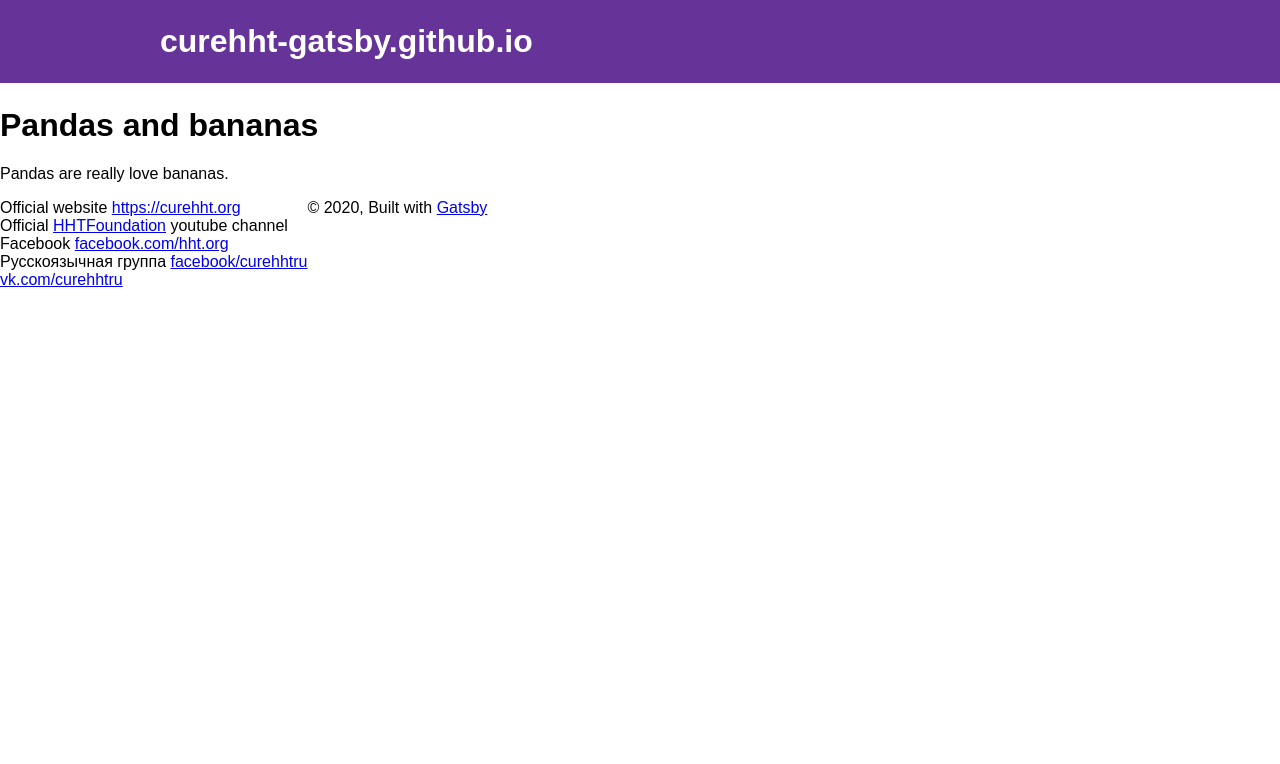
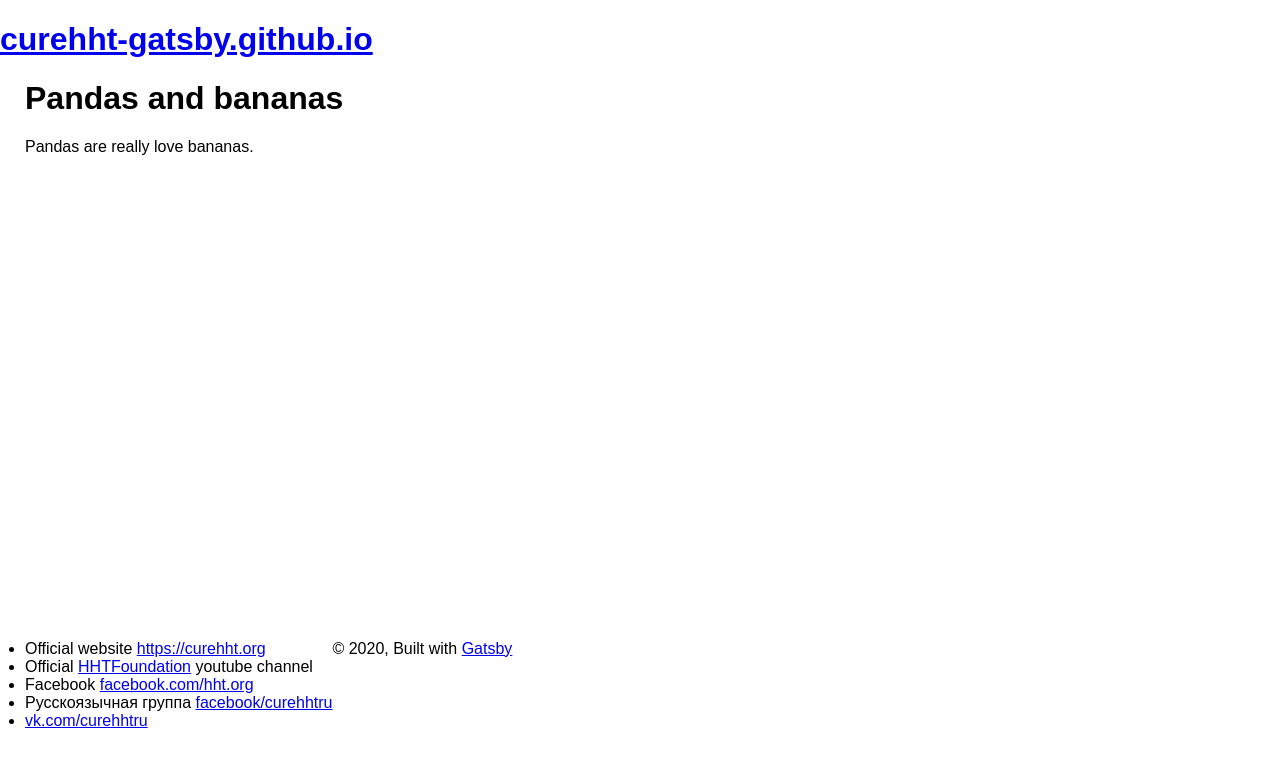
Before and after one commit to curehht/curehht.github.io, a Gatsby site: page /pandas-and-bananas/ in a window 1280 px wide. Built offline with nearby package versions, Linux system fonts and the light colour scheme; Gatsby itself is replaced by a stand-in of ours.

Commit message:
Fix articles styles

```diff
--- a/content/pages/diet/blood-thinners/blood-thinners.md
+++ b/content/pages/diet/blood-thinners/blood-thinners.md
@@ -1,6 +1,6 @@
 ---
 title: "Продукты и пищевые добавки, разжижающие кровь"
-date: "26.01.2020"
+date: "2020-01-26"
 source: https://curehht.org/wp-content/uploads/2017/11/Blood-Thinning-Foods-to-Avoid.pdf
 tags: питание, диета, пищевые добавки
 ---
--- a/src/components/header.js
+++ b/src/components/header.js
@@ -3,27 +3,10 @@
 import React from "react"
 
 const Header = ({ siteTitle }) => (
-  <header
-    style={{
-      background: `rebeccapurple`,
-      marginBottom: `1.45rem`,
-    }}
-  >
-    <div
-      style={{
-        margin: `0 auto`,
-        maxWidth: 960,
-        padding: `1.45rem 1.0875rem`,
-      }}
-    >
-      <h1 style={{ margin: 0 }}>
-        <Link
-          to="/"
-          style={{
-            color: `white`,
-            textDecoration: `none`,
-          }}
-        >
+  <header>
+    <div>
+      <h1>
+        <Link to="/">
           {siteTitle}
         </Link>
       </h1>
--- a/src/components/layout.css
+++ b/src/components/layout.css
@@ -23,8 +23,14 @@
   display: block;
 }
 
+.content {
+  padding: 0 25px;
+  min-height: 70vh;
+}
+
 .footer {
   display: flex;
+  padding: 0 25px;
 }
 
 .communities {
--- a/src/components/layout.js
+++ b/src/components/layout.js
@@ -26,7 +26,7 @@
   return (
     <>
       <Header siteTitle={data.site.siteMetadata.title} />
-      <main>{children}</main>
+      <main className={'content'}>{children}</main>
       <footer className='footer'>
         <section>
           <ul className='communities'>
```
Also changed, not shown: src/pages/index.js (+9 -10 lines).
